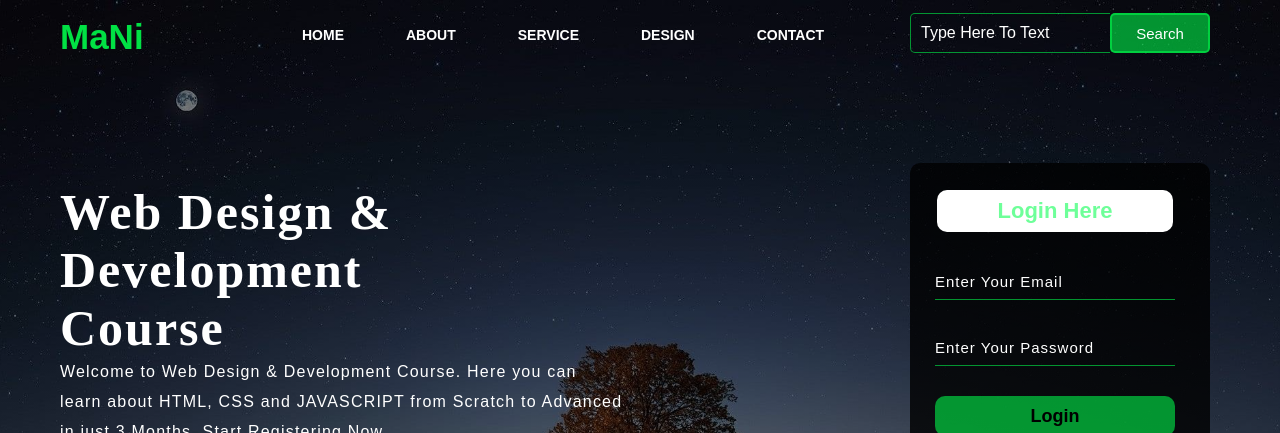
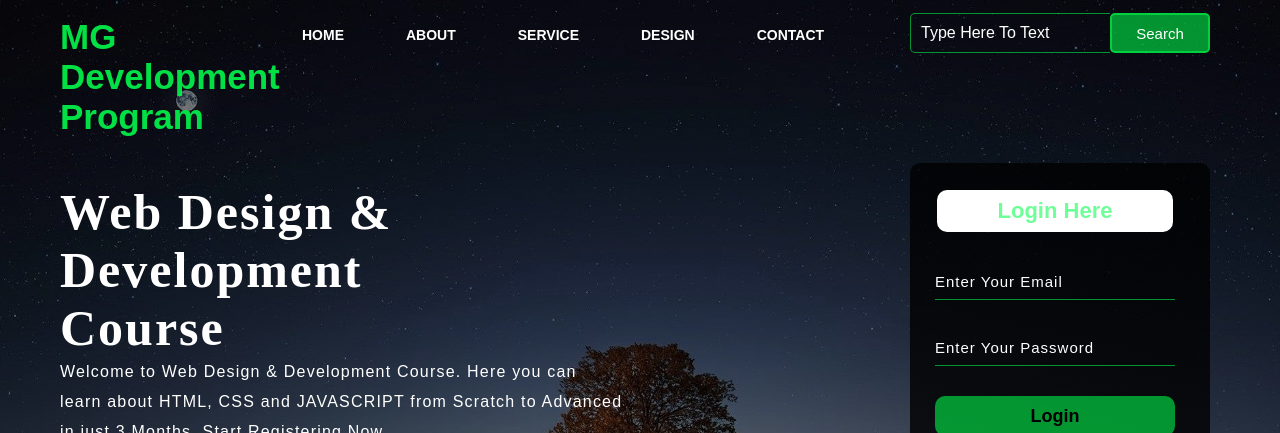
Before and after one commit to Manikanda-Ganesh/OIBSIP, a plain HTML site: page index.html in a window 1280 px wide. Shown: the top 433 px of the page. Drawn offline with nearby package versions, Linux system fonts and the light colour scheme.

Commit message:
Update index.html

```diff
--- a/index.html
+++ b/index.html
@@ -4,14 +4,14 @@
     <meta charset="UTF-8">
     <meta http-equiv="X-UA-Compatible" content="IE=edge">
     <meta name="viewport" content="width=device-width, initial-scale=1.0">
-    <title>Webpage Design</title>
+    <title>OIBSIP Task1</title>
     <link rel="stylesheet" href="styles.css">
 </head>
 <body>
     <div class="main">
         <div class="navbar">
             <div class="icon">
-                <h2 class="logo">MaNi</h2>
+                <h2 class="logo">MG Development Program</h2>
             </div>
 
             <div class="menu">
```
